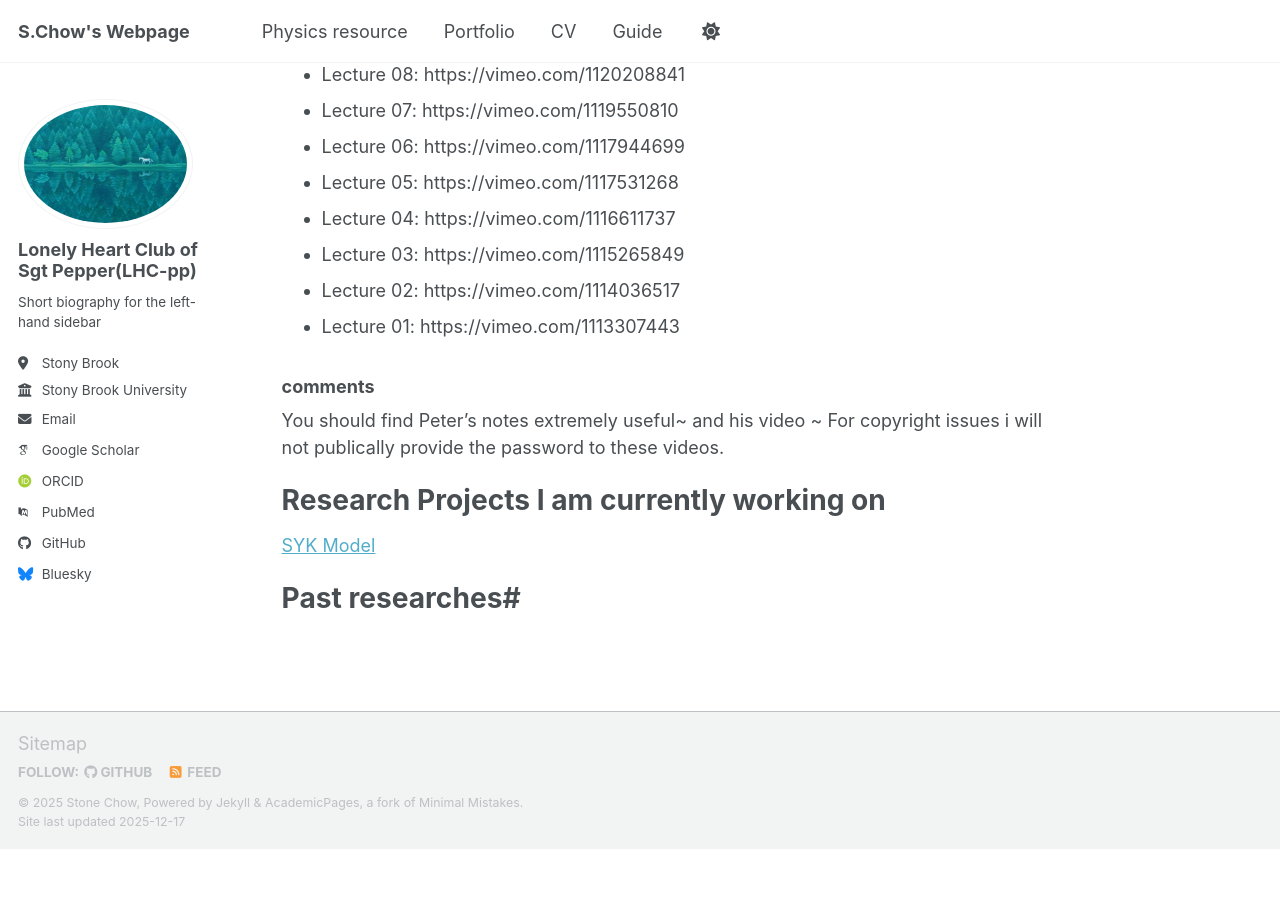
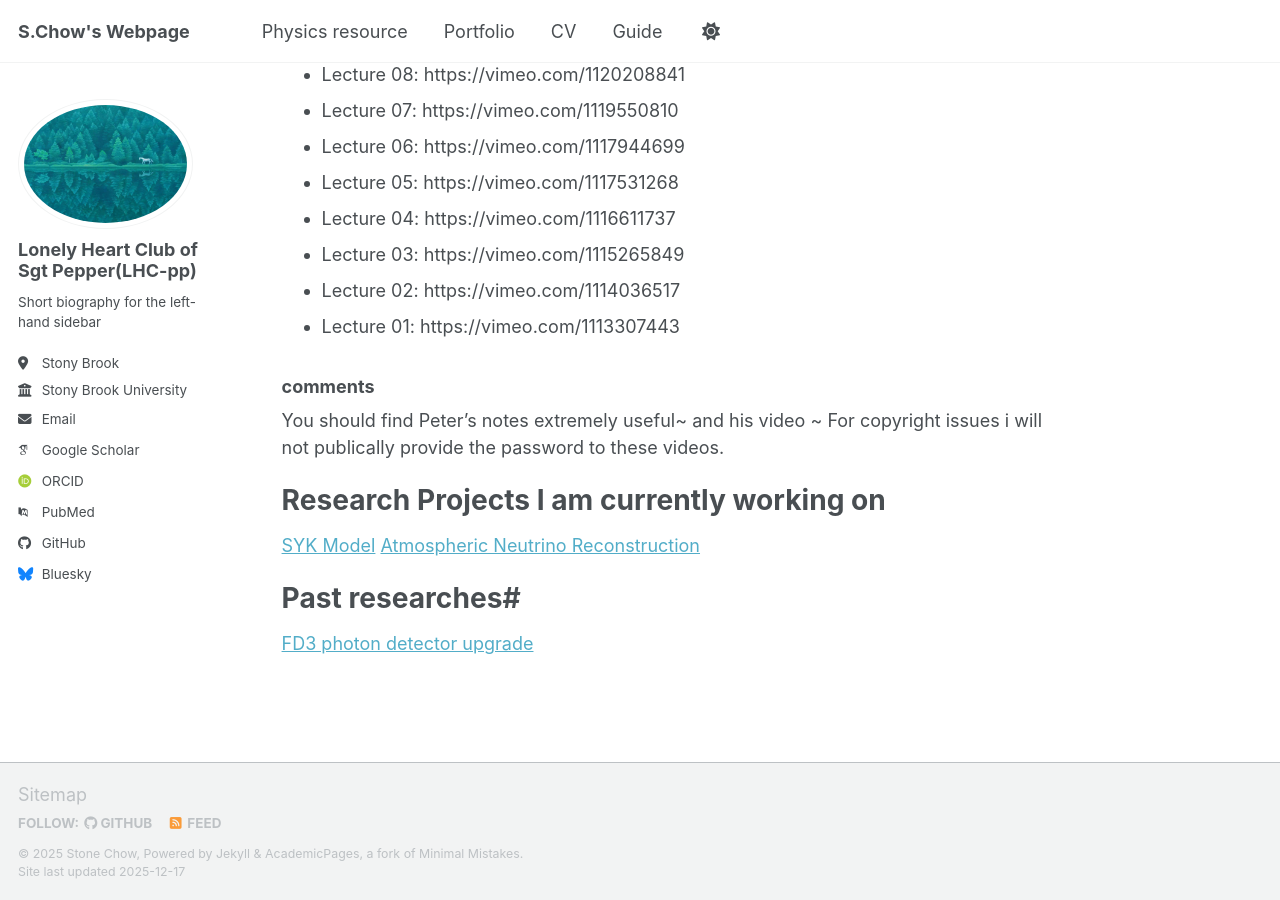
Before and after one commit to StoneChou2007/StoneChou2007, a Jekyll site: the page built from _pages/PhysicsResources.md, in a window 1280 px wide and 900 px high, scrolled down 3501 px. Built offline with Jekyll 4.4.1, drawn with Linux system fonts in a browser that asks for light colours; some web fonts are replaced; a script bundle is joined from its source files by our own code; library files that are not in the unit come from our copies; before the commit the page ends 4350 px from its top, so only the background shows below that.

Commit message:
Update PhysicsResources.md

```diff
--- a/_pages/PhysicsResources.md
+++ b/_pages/PhysicsResources.md
@@ -83,5 +83,8 @@ You should find Peter's notes extremely useful~ and his video ~ For copyright is
 # Research Projects I am currently working on #
 
 [SYK Model]({{ "/physicscourses/SYKmodel/" | relative_url }})
+[Atmospheric Neutrino Reconstruction]({{ "/physicscourses/atmreco/" | relative_url }})
 
 # Past researches#
+
+[FD3 photon detector upgrade]({{ "/physicscourses/pTP/" | relative_url }})
```
